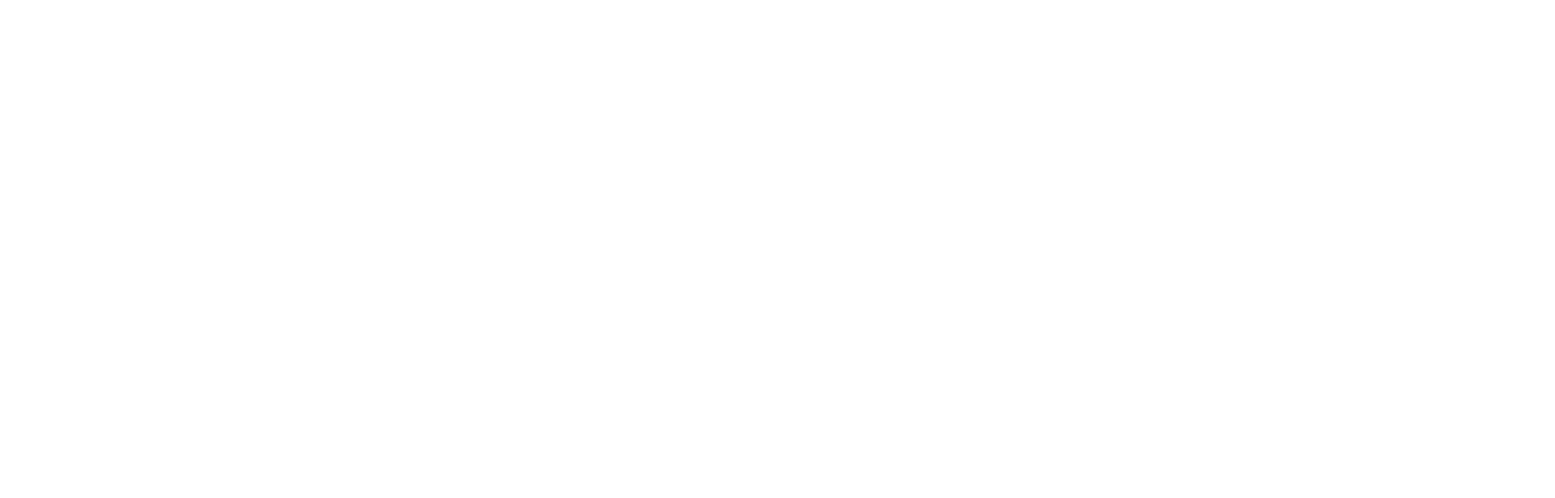
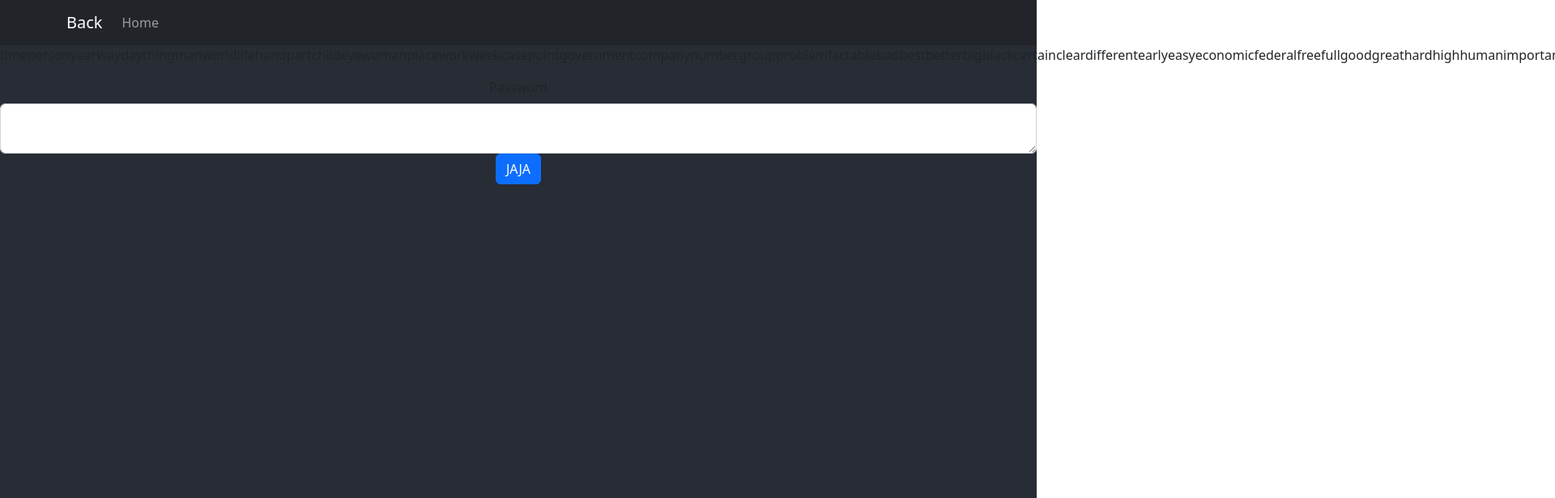
Before and after one commit to maleek-s/My-Web-With-Projects, a React (Create React App) app: page /synonym-game in a window 1280 px wide. Before the commit this address had no page. Shown: the top 616 px of the page at 81% size, 1920 px wide, since content can reach past the window. Built offline with nearby package versions, Linux system fonts and the light colour scheme.

Commit message:
added functionalities to the Random Color and Clear Palette buttons, added first logic to the Synonym Guessing Game project

```diff
--- a/src/Color-Palette-Project/NewPaletteForm.js
+++ b/src/Color-Palette-Project/NewPaletteForm.js
@@ -65,11 +65,11 @@ const DrawerHeader = styled("div")(({ theme }) => ({
   justifyContent: "flex-end",
 }));
 
-function NewPaletteForm(props) {
+function NewPaletteForm({ maxColors = 20, ...props }) {
   const theme = useTheme();
   const [open, setOpen] = React.useState(false);
   const [currentColor, setCurrentColor] = useState("teal");
-  const [colorsArr, setColorsArr] = useState([{ color: "blue", name: "blue" }]);
+  const [colorsArr, setColorsArr] = useState(props.palettes[0].colors);
   const [newName, setNewName] = useState("");
   const [newPaletteName, setNewPaletteName] = useState("");
 
@@ -111,6 +111,17 @@ function NewPaletteForm(props) {
     setNewName(evt.target.value);
   };
 
+  const clearColors = () => {
+    setColorsArr([]);
+  };
+
+  const addRandomColor = () => {
+    const allColors = props.palettes.map((p) => p.colors).flat();
+    let rand = Math.floor(Math.random() * allColors.length);
+    const randomColor = allColors[rand];
+    setColorsArr([...colorsArr, randomColor]);
+  };
+
   const handlePaletteNameChange = (evt) => {
     setNewPaletteName(evt.target.value);
   };
@@ -132,6 +143,8 @@ function NewPaletteForm(props) {
   const removeColor = (colorName) => {
     setColorsArr(colorsArr.filter((color) => color.name !== colorName));
   };
+
+  const paletteIsFull = colorsArr.length >= maxColors;
 
   return (
     <Box sx={{ display: "flex" }}>
@@ -192,10 +205,15 @@ function NewPaletteForm(props) {
         <Divider />
         <Typography variant="h4">Design Your Palette</Typography>
         <div>
-          <Button variant="contained" color="secondary">
+          <Button variant="contained" color="secondary" onClick={clearColors}>
             Clear Palette
           </Button>
-          <Button variant="contained" color="success">
+          <Button
+            variant="contained"
+            color="success"
+            onClick={addRandomColor}
+            disabled={paletteIsFull}
+          >
             Random Color
           </Button>
         </div>
@@ -217,10 +235,11 @@ function NewPaletteForm(props) {
           <Button
             variant="contained"
             color="primary"
-            style={{ backgroundColor: currentColor }}
+            style={{ backgroundColor: paletteIsFull ? "grey" : currentColor }}
             type="submit"
+            disabled={paletteIsFull}
           >
-            Add Color
+            {paletteIsFull ? "Palette Full" : "Add color"}
           </Button>
         </ValidatorForm>
         <Divider />
--- a/src/Synonym-Guessing-Game-Project/Components/GameFooter.js
+++ b/src/Synonym-Guessing-Game-Project/Components/GameFooter.js
@@ -2,7 +2,11 @@ import React from "react";
 import "bootstrap/dist/css/bootstrap.min.css";
 
 function Footer() {
-  return <div className="Footer"></div>;
+  return (
+    <div className="Footer">
+      <h3>This is a Footer</h3>
+    </div>
+  );
 }
 
 export default Footer;
--- a/src/Synonym-Guessing-Game-Project/Components/GameHome.js
+++ b/src/Synonym-Guessing-Game-Project/Components/GameHome.js
@@ -1,11 +1,12 @@
 import "./Synonym-Home.css";
-import Navigation from "./GameNavBar";
+import NavBar from "./GameNavBar";
 import Footer from "./GameFooter";
-
+import Play from "./Play";
 function SynonymHome() {
   return (
     <div>
-      <Navigation></Navigation>
+      <NavBar></NavBar>
+      <Play></Play>
       <Footer />
     </div>
   );
--- a/src/Synonym-Guessing-Game-Project/Components/GameNavBar.js
+++ b/src/Synonym-Guessing-Game-Project/Components/GameNavBar.js
@@ -1,8 +1,24 @@
 import React from "react";
 import "bootstrap/dist/css/bootstrap.min.css";
+import Container from "react-bootstrap/Container";
+import Nav from "react-bootstrap/Nav";
+import Navbar from "react-bootstrap/Navbar";
 
-function Navigation() {
-  return <div className="NavBar"></div>;
+function NavBar() {
+  return (
+    <div className="NavBar">
+      <>
+        <Navbar bg="dark" variant="dark">
+          <Container>
+            <Navbar.Brand href="/">Back</Navbar.Brand>
+            <Nav className="me-auto">
+              <Nav.Link href="/">Home</Nav.Link>
+            </Nav>
+          </Container>
+        </Navbar>
+      </>
+    </div>
+  );
 }
 
-export default Navigation;
+export default NavBar;
--- a/src/Synonym-Guessing-Game-Project/Components/Play.js
+++ b/src/Synonym-Guessing-Game-Project/Components/Play.js
@@ -1,8 +1,99 @@
-import React from "react";
+import React, { useState } from "react";
+import PlayerCard from "./PlayerCard";
+import "./Synonym-Home.css";
 import "bootstrap/dist/css/bootstrap.min.css";
 
-const Play = () => {
-  return <div className="App"></div>;
+const nouns = [
+  "time",
+  "person",
+  "year",
+  "way",
+  "day",
+  "thing",
+  "man",
+  "world",
+  "life",
+  "hand",
+  "part",
+  "child",
+  "eye",
+  "woman",
+  "place",
+  "work",
+  "week",
+  "case",
+  "point",
+  "government",
+  "company",
+  "number",
+  "group",
+  "problem",
+  "fact",
+  "able",
+  "bad",
+  "best",
+  "better",
+  "big",
+  "black",
+  "certain",
+  "clear",
+  "different",
+  "early",
+  "easy",
+  "economic",
+  "federal",
+  "free",
+  "full",
+  "good",
+  "great",
+  "hard",
+  "high",
+  "human",
+  "important",
+  "international",
+  "large",
+  "late",
+  "little",
+  "local",
+  "long",
+  "low",
+  "major",
+  "military",
+  "national",
+  "new",
+  "old",
+  "only",
+  "other",
+  "political",
+  "possible",
+  "public",
+  "real",
+  "recent",
+  "right",
+  "small",
+  "social",
+  "special",
+  "strong",
+  "sure",
+  "true",
+  "white",
+  "whole",
+  "young",
+];
+
+const Play = (props) => {
+  const [inputValue, setInputValue] = useState("");
+
+  const guessInput = (value) => {
+    setInputValue(value);
+    console.log(nouns.includes(value));
+  };
+
+  return (
+    <div className="App">
+      <PlayerCard nouns={nouns} guessInput={guessInput}></PlayerCard>
+    </div>
+  );
 
   // this is going to be stateful parent component
   // API da povuče bazu i da je stora  u array
--- a/src/Synonym-Guessing-Game-Project/Components/PlayerCard.js
+++ b/src/Synonym-Guessing-Game-Project/Components/PlayerCard.js
@@ -1,4 +1,6 @@
 import React from "react";
+import Form from "react-bootstrap/Form";
+import Button from "react-bootstrap/Button";
 
 function PlayerCard(props) {
   // const getData = () => {
@@ -9,7 +11,24 @@ function PlayerCard(props) {
   //     });
   // };
 
-  return <div></div>;
+  return (
+    <div>
+      <p>{props.nouns}</p>
+      <Form>
+        <Form.Group className="mb-3">
+          <Form.Label htmlFor="inputPassword5">Password</Form.Label>
+          <Form.Control
+            as="textarea"
+            id="inputPassword5"
+            aria-describedby="passwordHelpBlock"
+            onChange={(e) => props.guessInput(e.target.value)}
+          />
+          <Form.Text id="passwordHelpBlock" muted></Form.Text>
+          <Button>JAJA</Button>
+        </Form.Group>
+      </Form>
+    </div>
+  );
 }
 
 export default PlayerCard;
```
Also changed, not shown: package.json (+11 -8 lines), 1 other file (tests, documents, lock files or other folders).
